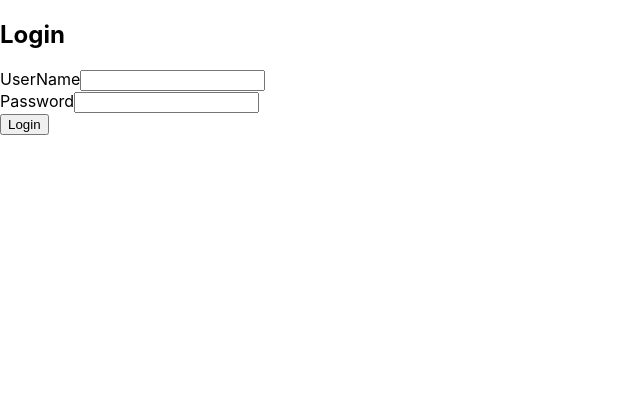
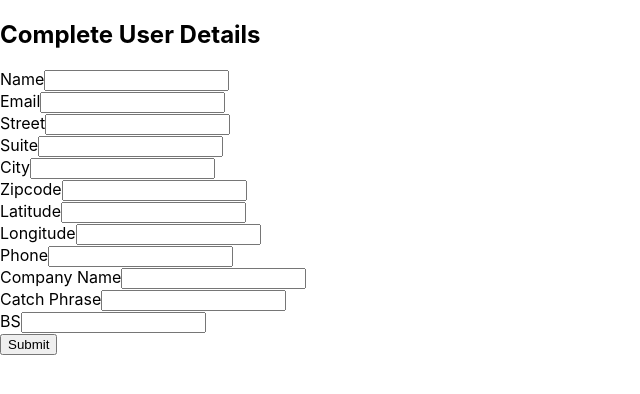
Before and after one commit to reutZi/fullstack_project5, a React (Create React App) app: page /userdetails in a window 1280 px wide. Before the commit this address led to /login. Shown: the top 394 px of the page, without its empty margins (0-640 px from the left). Built offline with nearby package versions, Linux system fonts and the light colour scheme.

Commit message:
login, register and userDetails

```diff
--- a/src/App.js
+++ b/src/App.js
@@ -2,7 +2,6 @@
 import React from "react";
 import { Route, Routes, Navigate } from "react-router-dom";
 import { AuthProvider } from "./contexts/AuthContext";
-import NavBar from "./components/NavBar";
 import Login from "./components/Login";
 import Register from "./components/Register";
 import UserDetails from "./components/UserDetails";
@@ -19,14 +18,7 @@ const App = () => {
       <Routes>
         <Route path="/login" element={<Login />} />
         <Route path="/register" element={<Register />} />
-        <Route
-          path="/userdetails"
-          element={
-            <PrivateRoute>
-              <UserDetails />
-            </PrivateRoute>
-          }
-        />
+        <Route path="/userdetails" element={<UserDetails />} />
         <Route
           path="/home"
           element={
--- a/src/components/Login.jsx
+++ b/src/components/Login.jsx
@@ -1,6 +1,7 @@
 // src/components/Login.js
 import React, { useContext } from 'react';
 import { useForm } from 'react-hook-form';
+import { NavLink } from 'react-router-dom';
 import axios from 'axios';
 import { yupResolver } from '@hookform/resolvers/yup';
 import * as yup from 'yup';
@@ -24,8 +25,6 @@ const Login = () => {
             if(!response.status === 200){
                 throw new Error('User name does not exist');
             }
-
-            console.log(response);
 
             const user = response.data[0];
 
@@ -54,6 +53,9 @@ const Login = () => {
                     {errors.password && <p>{errors.password.message}</p>}
                 </div>
                 <button type="submit">Login</button>
+                <p>
+                 Don't have an account? <NavLink to="/register">Sign up</NavLink>
+                </p>
             </form>
         </div>
     );
--- a/src/components/Register.jsx
+++ b/src/components/Register.jsx
@@ -3,7 +3,9 @@ import React from 'react';
 import { useForm } from 'react-hook-form';
 import { yupResolver } from '@hookform/resolvers/yup';
 import * as yup from 'yup';
+import { NavLink } from 'react-router-dom';
 import axios from 'axios';
+import { useNavigate } from 'react-router-dom';
 
 const schema = yup.object().shape({
     username: yup.string().required(),
@@ -11,19 +13,22 @@ const schema = yup.object().shape({
     verifyPassword: yup.string().oneOf([yup.ref('password'), null], 'Passwords must match').required(),
 });
 
-const Register = ({ history }) => {
+const Register = () => {
+    const navigate = useNavigate();
+
     const { register, handleSubmit, formState: { errors } } = useForm({
         resolver: yupResolver(schema),
     });
 
     const onSubmit = async (data) => {
         try {
+            console.log("i got here");
             const response = await axios.get(`http://localhost:5000/users?username=${data.username}`);
             if (response.data.length > 0) {
                 alert('Username already exists');
             } else {
-                await axios.post('http://localhost:5000/users', { username: data.username, password: data.password });
-                history.push('/userdetails');
+                console.log("i also got here");
+                navigate('/userdetails', { state: { userData: data } });
             }
         } catch (error) {
             console.error(error);
@@ -32,6 +37,7 @@ const Register = ({ history }) => {
 
     return (
         <form onSubmit={handleSubmit(onSubmit)}>
+            <h2>Sign Up</h2>
             <input {...register('username')} placeholder="Username" />
             <p>{errors.username?.message}</p>
 
@@ -42,6 +48,10 @@ const Register = ({ history }) => {
             <p>{errors.verifyPassword?.message}</p>
 
             <button type="submit">Register</button>
+
+            <p>
+                Already have an account? <NavLink to="/login">Login</NavLink>
+            </p>
         </form>
     );
 };
--- a/src/components/UserDetails.jsx
+++ b/src/components/UserDetails.jsx
@@ -1,48 +1,138 @@
 // src/components/UserDetails.js
-import React from 'react';
+import React, { useContext }from 'react';
 import { useForm } from 'react-hook-form';
 import { yupResolver } from '@hookform/resolvers/yup';
 import * as yup from 'yup';
 import axios from 'axios';
+import { useLocation} from 'react-router-dom';
+import AuthContext from '../contexts/AuthContext';
 
 const schema = yup.object().shape({
   name: yup.string().required(),
   email: yup.string().email().required(),
+  street: yup.string().required(),
+  suite: yup.string().required(),
+  city: yup.string().required(),
+  zipcode: yup.string().required(),
+  lat: yup.string().required(),
+  lng: yup.string().required(),
   phone: yup.string().required(),
-    website: yup.string().required(),
+  companyName: yup.string().required(),
+  catchPhrase: yup.string().required(),
+  bs: yup.string().required(),
 });
 
-const UserDetails = ({ history }) => {
+const UserDetails = () => {
+  const location = useLocation();
+  const { state } = location;
+  const { userData } = state || {};
+  const { login } = useContext(AuthContext);
+
   const { register, handleSubmit, formState: { errors } } = useForm({
     resolver: yupResolver(schema),
   });
 
   const onSubmit = async (data) => {
     try {
-            const loggedUser = JSON.parse(localStorage.getItem('user'));
-            await axios.put(`http://localhost:5000/users/${loggedUser.id}`, { ...loggedUser, ...data });
-            history.push('/home');
+      if (!userData) {
+        throw new Error('User data not found');
+      }
+      const newUser = {
+        name: data.name,
+        username: userData.username,
+        email: data.email,
+        address: {
+          street: data.street,
+          suite: data.suite,
+          city: data.city,
+          zipcode: data.zipcode,
+          geo: {
+            lat: data.lat,
+            lng: data.lng,
+          },
+        },
+        phone: data.phone,
+        website: userData.password,
+        company: {
+          name: data.companyName,
+          catchPhrase: data.catchPhrase,
+          bs: data.bs,
+        },
+      };
+      await axios.post('http://localhost:5000/users', newUser);
+      login(newUser.username);
     } catch (error) {
       console.error(error);
     }
   };
 
   return (
+    <div>
+      <h2>Complete User Details</h2>
       <form onSubmit={handleSubmit(onSubmit)}>
-            <input {...register('name')} placeholder="Name" />
-            <p>{errors.name?.message}</p>
-
-            <input {...register('email')} placeholder="Email" />
-            <p>{errors.email?.message}</p>
-
-            <input {...register('phone')} placeholder="Phone" />
-            <p>{errors.phone?.message}</p>
-
-            <input {...register('website')} placeholder="Website" />
-            <p>{errors.website?.message}</p>
-
+        <div>
+          <label>Name</label>
+          <input type="text" {...register('name')} />
+          {errors.name && <p>{errors.name.message}</p>}
+        </div>
+        <div>
+          <label>Email</label>
+          <input type="text" {...register('email')} />
+          {errors.email && <p>{errors.email.message}</p>}
+        </div>
+        <div>
+          <label>Street</label>
+          <input type="text" {...register('street')} />
+          {errors.street && <p>{errors.street.message}</p>}
+        </div>
+        <div>
+          <label>Suite</label>
+          <input type="text" {...register('suite')} />
+          {errors.suite && <p>{errors.suite.message}</p>}
+        </div>
+        <div>
+          <label>City</label>
+          <input type="text" {...register('city')} />
+          {errors.city && <p>{errors.city.message}</p>}
+        </div>
+        <div>
+          <label>Zipcode</label>
+          <input type="text" {...register('zipcode')} />
+          {errors.zipcode && <p>{errors.zipcode.message}</p>}
+        </div>
+        <div>
+          <label>Latitude</label>
+          <input type="text" {...register('lat')} />
+          {errors.lat && <p>{errors.lat.message}</p>}
+        </div>
+        <div>
+          <label>Longitude</label>
+          <input type="text" {...register('lng')} />
+          {errors.lng && <p>{errors.lng.message}</p>}
+        </div>
+        <div>
+          <label>Phone</label>
+          <input type="text" {...register('phone')} />
+          {errors.phone && <p>{errors.phone.message}</p>}
+        </div>
+        <div>
+          <label>Company Name</label>
+          <input type="text" {...register('companyName')} />
+          {errors.companyName && <p>{errors.companyName.message}</p>}
+        </div>
+        <div>
+          <label>Catch Phrase</label>
+          <input type="text" {...register('catchPhrase')} />
+          {errors.catchPhrase && <p>{errors.catchPhrase.message}</p>}
+        </div>
+        <div>
+          <label>BS</label>
+          <input type="text" {...register('bs')} />
+          {errors.bs && <p>{errors.bs.message}</p>}
+        </div>
         <button type="submit">Submit</button>
       </form>
+    </div>
   );
 };
 
```
Also changed, not shown: db.json. Lines whose indentation alone changed are shown as unchanged.
